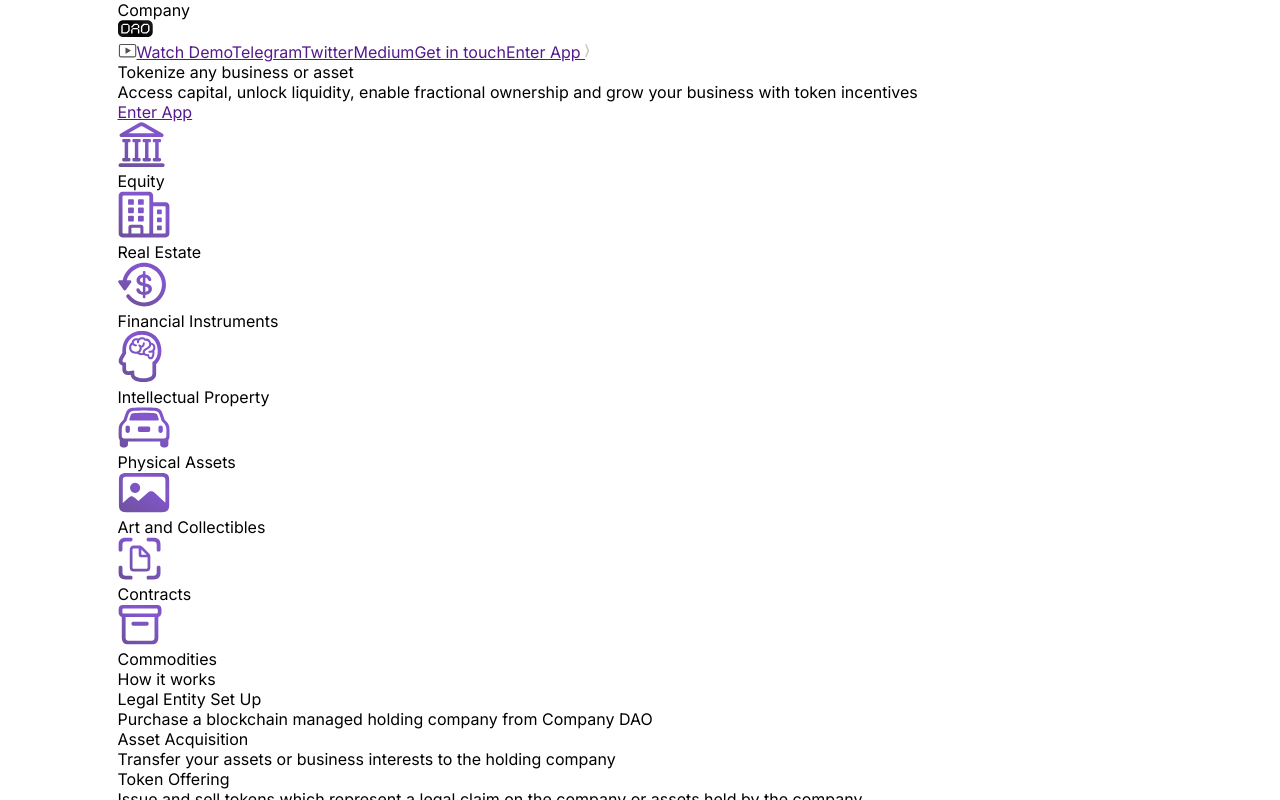
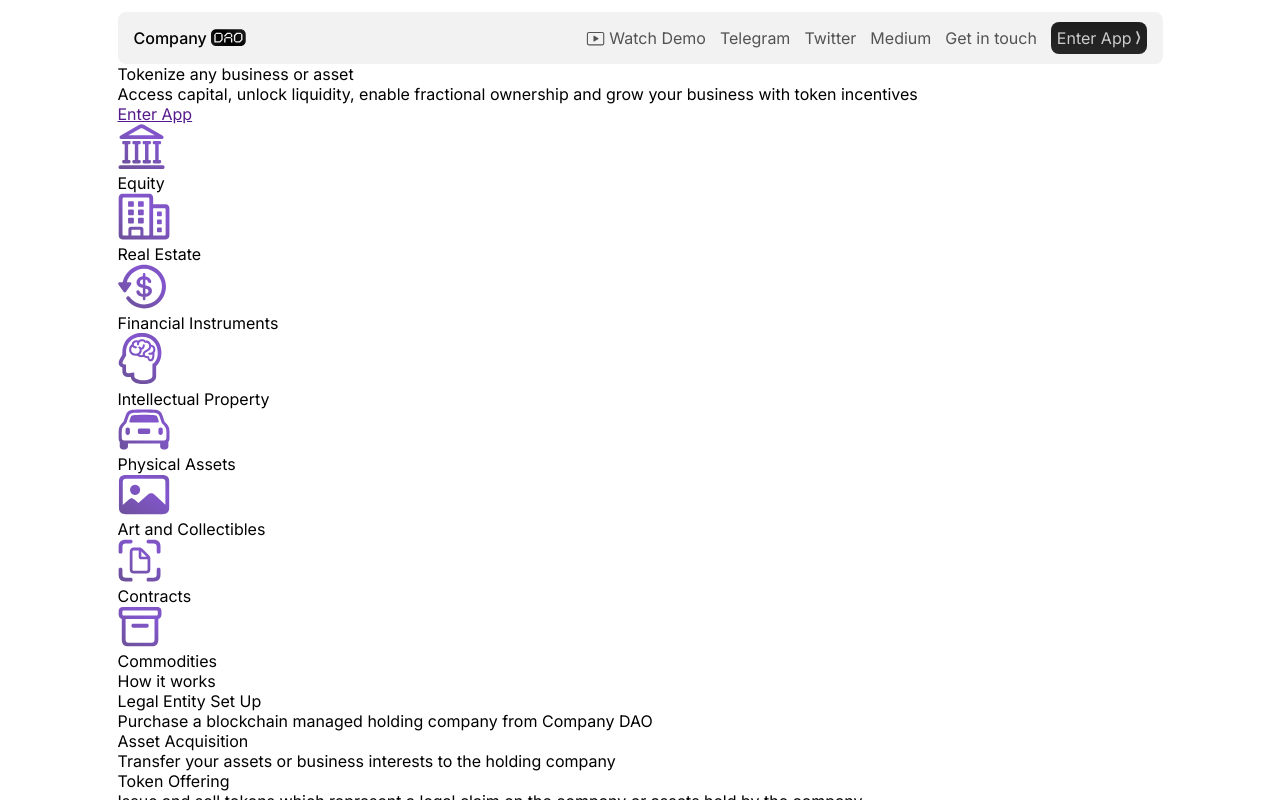
Before and after one commit to DiOnEasy/-ompany-dao, a React (Create React App) app: page / in a window 1280 px wide. Shown: the top 800 px of the page. Built offline with nearby package versions, Linux system fonts and the light colour scheme.

Commit message:
header-nav styled

```diff
--- a/src/components/header/header-nav/HeaderNav.module.css
+++ b/src/components/header/header-nav/HeaderNav.module.css
@@ -0,0 +1,42 @@
+.wrapper {
+    padding: 10px 16px;
+    background: #D4D4D44D;
+    display: flex;
+    align-items: center;
+    justify-content: space-between;
+    border-radius: 8px;
+}
+
+.logo {
+    display: flex;
+    align-items: center;
+    column-gap: 4px;
+    font-weight: 500;
+}
+
+.navbar {
+    display: flex;
+    align-items: center;
+    column-gap: 14px;
+}
+
+.navbar a {
+    color: #535353;
+    text-decoration: none;
+}
+
+.navbar a:nth-child(1) {
+    display: flex;
+    align-items: center;
+    column-gap: 4px;
+}
+
+.navbar a:last-child {
+    color: #CCCCCC;
+    background: linear-gradient(180deg, #1E1E1E 0%, #262626 100%);
+    padding: 6px;
+    border-radius: 8px;
+    display: flex;
+    align-items: center;
+column-gap: 4px;
+}
--- a/src/components/header/header-nav/HeaderNav.tsx
+++ b/src/components/header/header-nav/HeaderNav.tsx
@@ -1,12 +1,17 @@
+import s from './HeaderNav.module.css';
+
+
+
+
 export const HeaderNav = () => {
     return (
-      <>
-        <div>
-          <div>
+
+        <div className={s.wrapper}>
+          <div className={s.logo}>
             <p>Company</p>
-            <span><img src="/img/logo.svg" alt="" /></span>
+            <img src="/img/logo.svg" alt="" />
           </div>
-          <div>
+          <div className={s.navbar}>
             <a href=""><img src="/img/youtube.svg" alt="" />Watch Demo</a>
             <a href="">Telegram</a>
             <a href="">Twitter</a>
@@ -15,6 +20,6 @@ export const HeaderNav = () => {
             <a href="">Enter App <img src="/img/small-arrow-right.svg" alt="" /></a>
           </div>
         </div>
-      </>
+
     );
   };
--- a/src/pages/home/Home.module.css
+++ b/src/pages/home/Home.module.css
@@ -1,5 +1,8 @@
 
-.wrapper{
+.content{
     max-width: 1045px;
     margin: 0 auto;
 }
+.wrapper{
+    padding:12px 0 0px ;
+}
--- a/src/pages/home/Home.tsx
+++ b/src/pages/home/Home.tsx
@@ -11,8 +11,8 @@ import s from './Home.module.css'
 
 export const Home = () =>{
     return(
-        <div>
-            <div className={s.wrapper}>
+        <div className={s.wrapper} >
+            <div className={s.content}>
                 <Header/>
                 <Advantages/>
                 <HowItWorks/>
```
